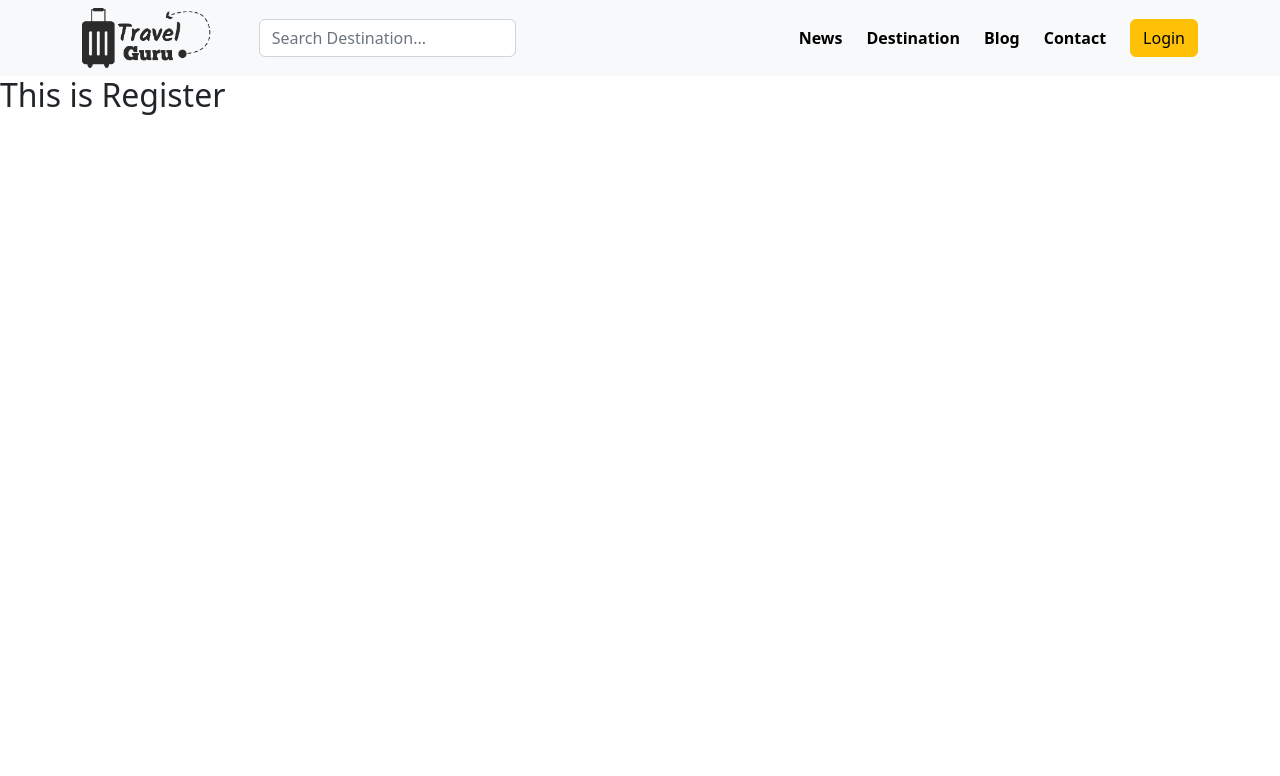
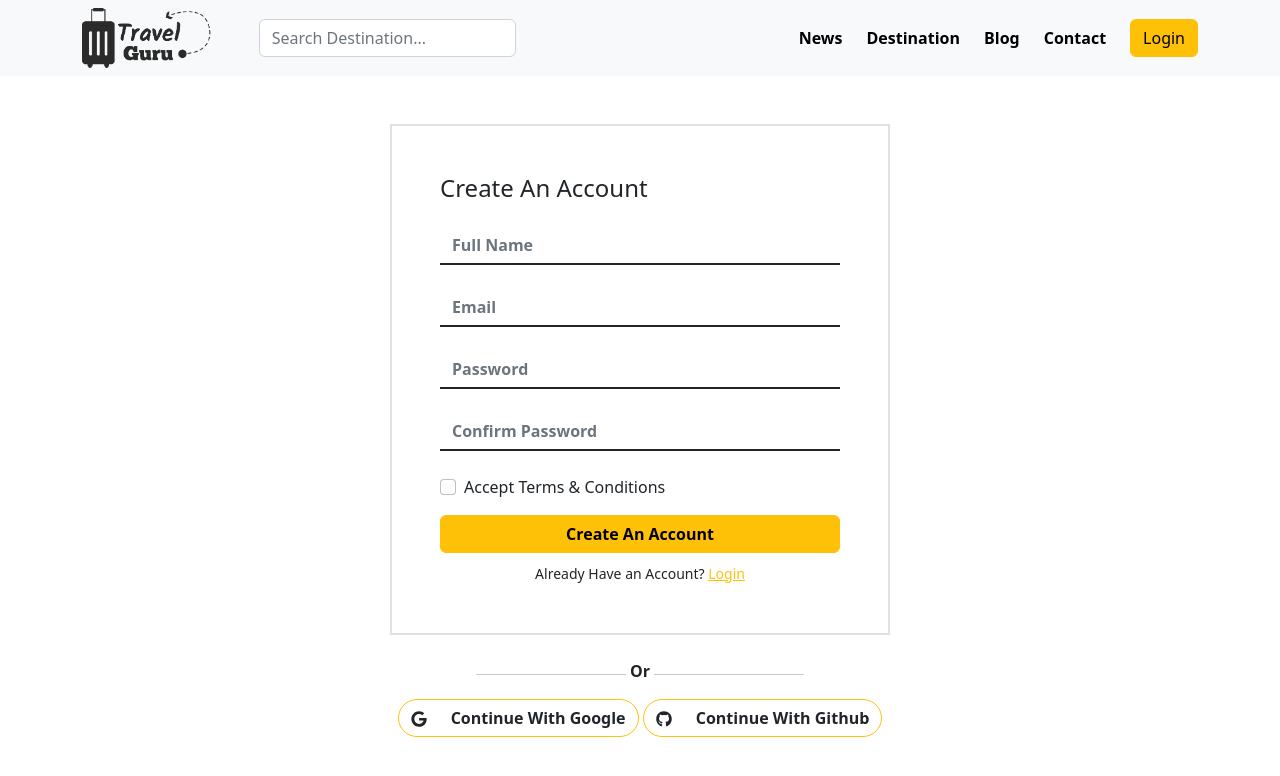
Before and after one commit to arifraj199/travel-guru-client, a React (Create React App) app: page /register in a window 1280 px wide. Shown: the top 776 px of the page. Built offline with nearby package versions, Linux system fonts and the light colour scheme; no server answers.

Commit message:
login and register implement

```diff
--- a/package.json
+++ b/package.json
@@ -8,7 +8,7 @@
     "@testing-library/user-event": "^13.5.0",
     "bootstrap": "^5.2.3",
     "date-fns": "^2.29.3",
-    "firebase": "^9.17.0",
+    "firebase": "^9.17.1",
     "react": "^18.2.0",
     "react-bootstrap": "^2.7.0",
     "react-calendar": "^4.0.0",
--- /dev/null
+++ b/src/Contexts/UserContexts/UserContexts.js
@@ -0,0 +1,54 @@
+import React, { createContext, useEffect, useState } from "react";
+
+import {
+  createUserWithEmailAndPassword,
+  getAuth,
+  GoogleAuthProvider,
+  onAuthStateChanged,
+  signInWithEmailAndPassword,
+  signInWithPopup,
+  signOut,
+} from "firebase/auth";
+import app from "../../firebase/firebase.init";
+
+export const AuthContext = createContext();
+
+const auth = getAuth(app);
+
+const UserContexts = ({ children }) => {
+  const [user, setUser] = useState(null);
+
+  const googleProvider = new GoogleAuthProvider();
+
+  const googleLogin = () => {
+    return signInWithPopup(auth, googleProvider);
+  };
+
+  const createUser = (email, password) => {
+    return createUserWithEmailAndPassword(auth, email, password);
+  };
+
+  const signIn = (email, password) => {
+    return signInWithEmailAndPassword(auth, email, password);
+  };
+
+  const logOut = () => {
+    return signOut(auth);
+  };
+
+  useEffect(() => {
+    const unsubscribe = onAuthStateChanged(auth, (currentUser) => {
+      setUser(currentUser);
+    });
+    return () => {
+      unsubscribe();
+    };
+  }, []);
+
+  const authInfo = { user, createUser, signIn, logOut, googleLogin };
+  return (
+    <AuthContext.Provider value={authInfo}>{children}</AuthContext.Provider>
+  );
+};
+
+export default UserContexts;
--- a/src/components/Login/Login.js
+++ b/src/components/Login/Login.js
@@ -1,7 +1,67 @@
 import React from "react";
+import { Button, Form } from "react-bootstrap";
+import { Link } from "react-router-dom";
+import { FaGithub, FaGoogle } from "react-icons/fa";
 
 const Login = () => {
-  return <div></div>;
+  return (
+    <div className="mb-5">
+      <Form
+        style={{ width: "500px", margin: "0 auto" }}
+        className=" mt-5 border border-2 p-5 "
+      >
+        <h4 className="mb-4">Login</h4>
+
+        <Form.Group className="mb-4" controlId="formBasicEmail">
+          <Form.Control
+            className="border  border-bottom-5 border-top-0 border-start-0 border-end-0 border-dark rounded rounded-0 fw-semibold"
+            type="email"
+            placeholder="Email"
+          />
+        </Form.Group>
+
+        <Form.Group className="mb-4" controlId="formBasicPassword">
+          <Form.Control
+            className="border  border-bottom-5 border-top-0 border-start-0 border-end-0 border-dark rounded rounded-0 fw-semibold"
+            type="password"
+            placeholder="Password"
+          />
+        </Form.Group>
+        <Button variant="warning" className="w-100 fw-semibold" type="submit">
+          Login
+        </Button>
+        <div className="text-center mt-2">
+          <small className="">
+            Don't Have an Account?{" "}
+            <Link className="text-warning" to="/register">
+              Create New
+            </Link>
+          </small>
+        </div>
+      </Form>
+      <div className="d-flex align-items-center mt-3 justify-content-center">
+        <hr style={{ width: "150px" }} />
+        <p className="fw-semibold mt-2 mx-1">Or</p>
+        <hr style={{ width: "150px" }} />
+      </div>
+      <div className="text-center ">
+        <Button
+          variant="outline-warning"
+          className="text-dark fw-semibold rounded-pill"
+        >
+          <FaGoogle></FaGoogle>
+          <span className="ms-4">Continue With Google</span>
+        </Button>{" "}
+        <Button
+          variant="outline-warning"
+          className="text-dark fw-semibold rounded-pill"
+        >
+          <FaGithub></FaGithub>
+          <span className="ms-4">Continue With Github</span>
+        </Button>{" "}
+      </div>
+    </div>
+  );
 };
 
 export default Login;
--- a/src/components/Register/Register.js
+++ b/src/components/Register/Register.js
@@ -1,11 +1,85 @@
-import React from 'react';
+import React from "react";
+import { Button, Form } from "react-bootstrap";
+import { Link } from "react-router-dom";
+import { FaGithub, FaGoogle } from "react-icons/fa";
 
 const Register = () => {
-    return (
-        <div>
-            <h2>This is Register</h2>
+  return (
+    <div className="mb-5">
+      <Form
+        style={{ width: "500px", margin: "0 auto" }}
+        className=" mt-5 border border-2 p-5 "
+      >
+        <h4 className="mb-4">Create An Account</h4>
+        <Form.Group className="mb-4" controlId="formBasicName">
+          <Form.Control
+            type="text"
+            placeholder="Full Name"
+            className="border  border-bottom-5 border-top-0 border-start-0 border-end-0 border-dark rounded rounded-0 fw-semibold"
+          />
+        </Form.Group>
+
+        <Form.Group className="mb-4" controlId="formBasicEmail">
+          <Form.Control
+            className="border  border-bottom-5 border-top-0 border-start-0 border-end-0 border-dark rounded rounded-0 fw-semibold"
+            type="email"
+            placeholder="Email"
+          />
+        </Form.Group>
+
+        <Form.Group className="mb-4" controlId="formBasicPassword">
+          <Form.Control
+            className="border  border-bottom-5 border-top-0 border-start-0 border-end-0 border-dark rounded rounded-0 fw-semibold"
+            type="password"
+            placeholder="Password"
+          />
+        </Form.Group>
+
+        <Form.Group className="mb-4" controlId="formBasicConfirm">
+          <Form.Control
+            className="border  border-bottom-5 border-top-0 border-start-0 border-end-0 border-dark rounded rounded-0 fw-semibold"
+            type="password"
+            placeholder="Confirm Password"
+          />
+        </Form.Group>
+        <Form.Group className="mb-3" controlId="formBasicCheckbox">
+          <Form.Check type="checkbox" label="Accept Terms & Conditions" />
+        </Form.Group>
+        <Button variant="warning" className="w-100 fw-semibold" type="submit">
+          Create An Account
+        </Button>
+        <div className="text-center mt-2">
+          <small className="">
+            Already Have an Account?{" "}
+            <Link className="text-warning" to="/login">
+              Login
+            </Link>
+          </small>
         </div>
-    );
+      </Form>
+      <div className="d-flex align-items-center mt-3 justify-content-center">
+        <hr style={{ width: "150px" }} />
+        <p className="fw-semibold mt-2 mx-1">Or</p>
+        <hr style={{ width: "150px" }} />
+      </div>
+      <div className="text-center ">
+        <Button
+          variant="outline-warning"
+          className="text-dark fw-semibold rounded-pill"
+        >
+          <FaGoogle></FaGoogle>
+          <span className="ms-4">Continue With Google</span>
+        </Button>{" "}
+        <Button
+          variant="outline-warning"
+          className="text-dark fw-semibold rounded-pill"
+        >
+          <FaGithub></FaGithub>
+          <span className="ms-4">Continue With Github</span>
+        </Button>{" "}
+      </div>
+    </div>
+  );
 };
 
 export default Register;
--- a/src/firebase/firebase.init.js
+++ b/src/firebase/firebase.init.js
@@ -15,3 +15,4 @@ const firebaseConfig = {
 
 // Initialize Firebase
 const app = initializeApp(firebaseConfig);
+export default app;
--- a/src/index.js
+++ b/src/index.js
@@ -1,15 +1,18 @@
-import React from 'react';
-import ReactDOM from 'react-dom/client';
-import './index.css';
-import App from './App';
-import reportWebVitals from './reportWebVitals';
-import 'bootstrap/dist/css/bootstrap.min.css';
-import 'react-calendar/dist/Calendar.css';
+import React from "react";
+import ReactDOM from "react-dom/client";
+import "./index.css";
+import App from "./App";
+import reportWebVitals from "./reportWebVitals";
+import "bootstrap/dist/css/bootstrap.min.css";
+import "react-calendar/dist/Calendar.css";
+import UserContexts from "./Contexts/UserContexts/UserContexts";
 
-const root = ReactDOM.createRoot(document.getElementById('root'));
+const root = ReactDOM.createRoot(document.getElementById("root"));
 root.render(
   <React.StrictMode>
-    <App />
+    <UserContexts>
+      <App />
+    </UserContexts>
   </React.StrictMode>
 );
 
```
Also changed, not shown: 1 other file (tests, documents, lock files or other folders).
